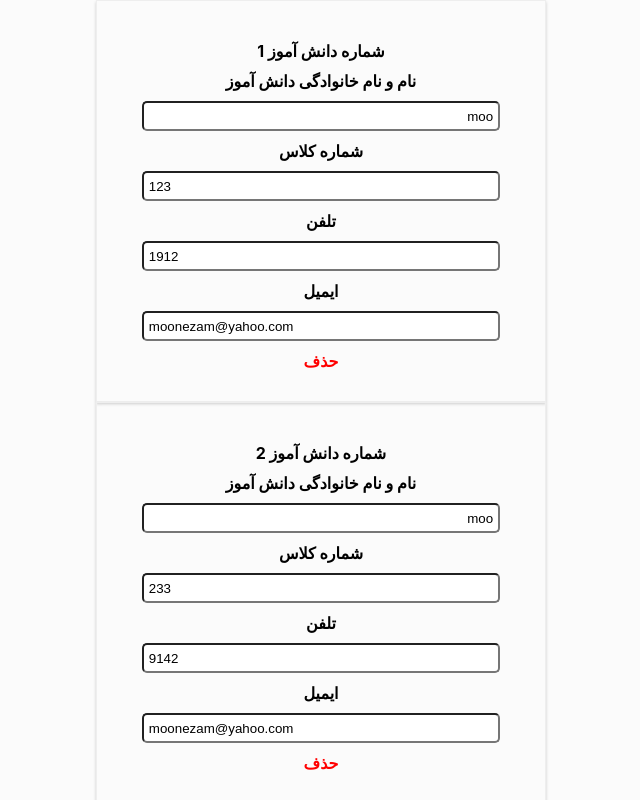
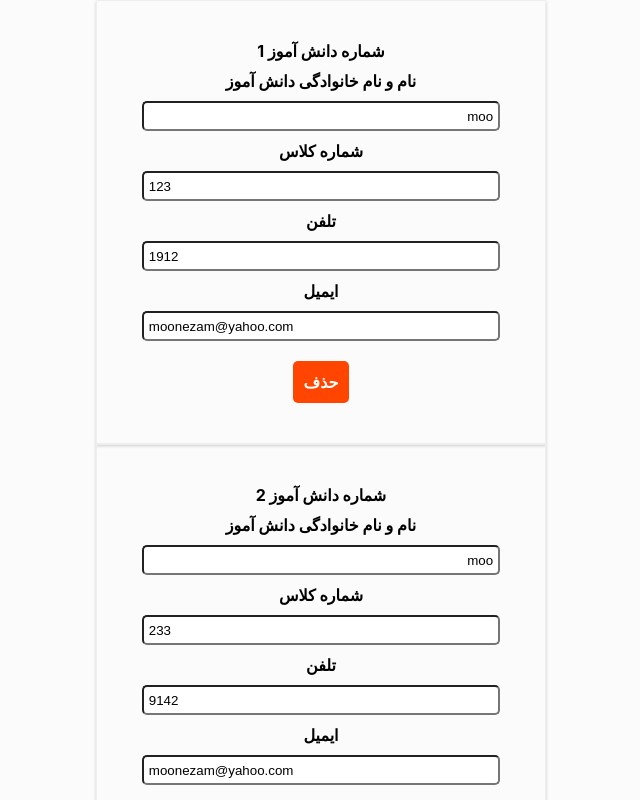
Before and after one commit to MrNezamDeveloper/students, a React (Create React App) app: page / in a window 1280 px wide. Shown: the top 800 px of the page, without its empty margins (319-959 px from the left). Built offline with nearby package versions, Linux system fonts and the light colour scheme.

Commit message:
create HOC button for delete student

```diff
--- /dev/null
+++ b/src/component/UI/Button/Button.jsx
@@ -0,0 +1,21 @@
+import React from 'react'
+import './button.css'
+
+const Button = (props) => {
+    let classes = ["button"]
+    switch (props.btntype) {
+        case "danger":
+            classes.push("danger");
+            break;
+
+        default:
+            break;
+    }
+    return (
+        <button className={classes.join(' ')} onClick={props.deleted}>
+            {props.children}
+        </button>
+     );
+}
+
+export default Button;
--- /dev/null
+++ b/src/component/UI/Button/button.css
@@ -0,0 +1,15 @@
+.button{
+    padding: 10px;
+    margin: 10px;
+    border: 1px solid transparent;
+    color: white;
+    background-color: transparent;
+    outline: none;
+    cursor: pointer;
+    font: inherit;
+    border-radius: 5px;
+    font-weight: bolder;
+}
+.danger {
+    background-color: orangered;
+}
--- a/src/component/student/Student.jsx
+++ b/src/component/student/Student.jsx
@@ -1,4 +1,5 @@
 import React from 'react'
+import Button from '../UI/Button/Button';
 import "./student.css"
 const Student = (props) => {
     return (
@@ -12,7 +13,11 @@
             <input   value={props.tell} type="number" onChange={props.changeTell} />
             <label  htmlFor="">ایمیل</label>
             <input   value={props.email} type="email"  onChange={props.changeEmail}/>
-            <label style={{color:"red"}} htmlFor="" onClick={props.deleted}>حذف</label>
+            <label>
+                <Button btntype="danger" deleted={props.deleted}>
+                            حذف
+                </Button>
+            </label>
         </div>
      );
 }
```
